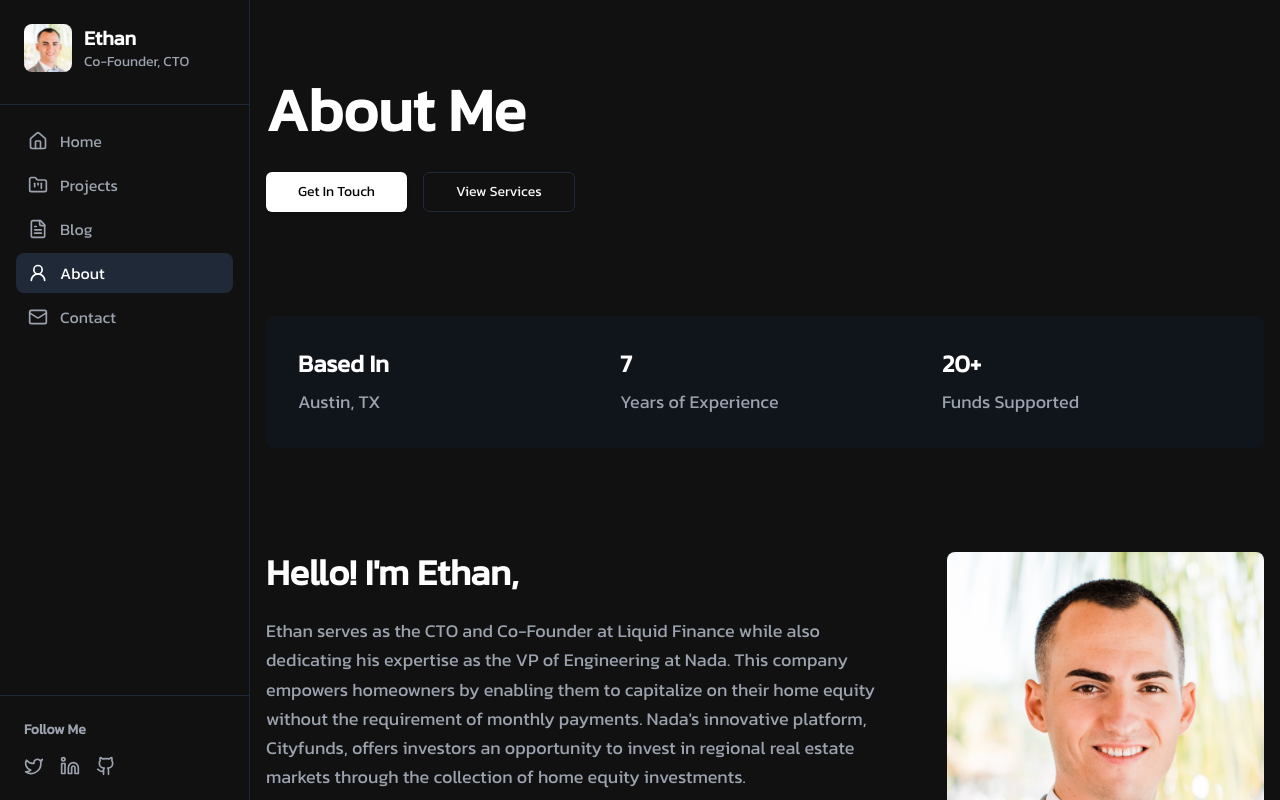
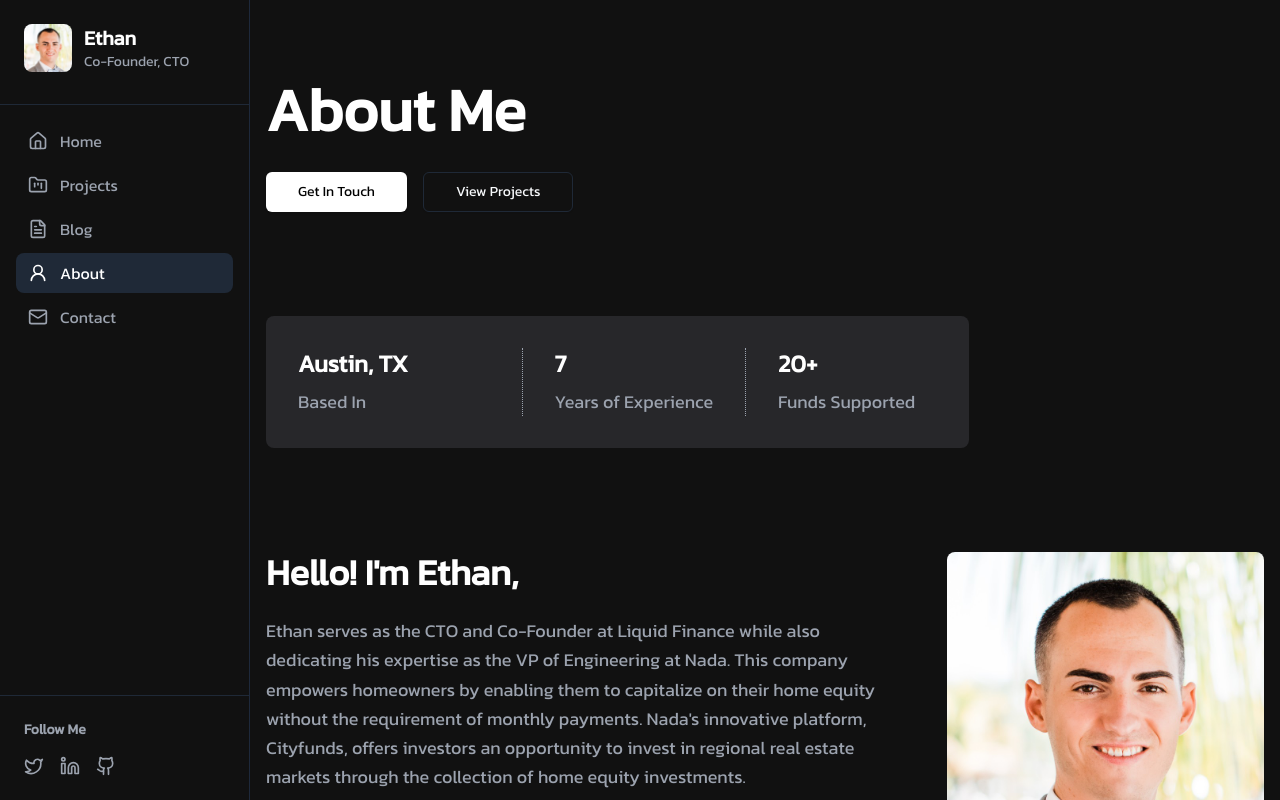
Before and after one commit to ethanblumenthal/ethan-blumenthal, a Next.js app: page /about in a window 1280 px wide. Shown: the top 800 px of the page. Built offline with nearby package versions, Linux system fonts and the light colour scheme.

Commit message:
Update content and design.

```diff
--- a/app/projects/page.tsx
+++ b/app/projects/page.tsx
@@ -6,7 +6,12 @@ export default function ProjectsPage() {
   return (
     <div className="space-y-8">
       <FadeIn>
-        <h1 className="text-4xl font-bold text-white">Recent Projects</h1>
+        <section className="py-12">
+          <h1 className="text-6xl font-bold text-white mb-4">My Projects</h1>
+          <p className="text-xl text-gray-400">
+            I build crypto and AI products for real estate.
+          </p>
+        </section>
       </FadeIn>
       <div className="grid grid-cols-1 md:grid-cols-2 gap-6">
         {PROJECTS.map((project, index) => (
--- a/components/about/about-header.tsx
+++ b/components/about/about-header.tsx
@@ -19,7 +19,7 @@ export default function AboutHeader() {
           className="border-gray-800 hover:bg-gray-800"
           asChild
         >
-          <Link href="/services">View Services</Link>
+          <Link href="/projects">View Projects</Link>
         </Button>
       </div>
     </section>
--- a/components/about/about-stats.tsx
+++ b/components/about/about-stats.tsx
@@ -1,16 +1,16 @@
 export default function AboutStats() {
   return (
     <section className="py-6">
-      <div className="grid grid-cols-1 md:grid-cols-3 gap-8 rounded-lg bg-gray-900/50 p-8">
+      <div className="inline-grid grid-cols-1 md:grid-cols-3 gap-8 rounded-lg bg-zinc-800 p-8">
         <div>
-          <h2 className="text-2xl font-bold text-white mb-2">Based In</h2>
-          <p className="text-gray-400 text-lg">Austin, TX</p>
+          <h2 className="text-2xl font-bold text-white mb-2">Austin, TX</h2>
+          <p className="text-gray-400 text-lg">Based In</p>
         </div>
-        <div>
+        <div className="md:border-l border-dotted border-gray-400 md:pl-8">
           <h2 className="text-2xl font-bold text-white mb-2">7</h2>
           <p className="text-gray-400 text-lg">Years of Experience</p>
         </div>
-        <div>
+        <div className="md:border-l border-dotted border-gray-400 md:pl-8">
           <h2 className="text-2xl font-bold text-white mb-2">20+</h2>
           <p className="text-gray-400 text-lg">Funds Supported</p>
         </div>
--- a/components/blog/blog-header.tsx
+++ b/components/blog/blog-header.tsx
@@ -2,20 +2,11 @@ import { Input } from '@/components/ui/input';
 
 export default function BlogHeader() {
   return (
-    <section className="py-12 space-y-8">
-      <div>
-        <h1 className="text-6xl font-bold text-white mb-4">My Blog</h1>
-        <p className="text-xl text-gray-400">
-          I write about everything going on in the design world
-        </p>
-      </div>
-      <div className="max-w-2xl">
-        <Input
-          type="search"
-          placeholder="Search Articles..."
-          className="bg-gray-900/50 border-gray-800 h-12 text-lg"
-        />
-      </div>
+    <section className="py-12">
+      <h1 className="text-6xl font-bold text-white mb-4">My Blog</h1>
+      <p className="text-xl text-gray-400">
+        I write about the tokenization of real estate.
+      </p>
     </section>
   );
 }
--- a/components/hero.tsx
+++ b/components/hero.tsx
@@ -7,16 +7,16 @@ export default function Hero() {
       <div className="space-y-6">
         <div className="inline-flex items-center rounded-full bg-green-500/10 px-3 py-1 text-sm font-medium text-green-500 ring-1 ring-inset ring-green-500/20">
           <span className="mr-2 h-2 w-2 rounded-full bg-green-500"></span>
-          Available for Work
+          Available for Coffee
         </div>
         <div className="space-y-4">
-          <h1 className="text-6xl font-bold text-white">Hey, I'm Ethan</h1>
+          <h1 className="text-6xl font-bold text-white">Hey, I&apos;m Ethan</h1>
           <h2 className="text-5xl font-bold text-white">
             Co-Founder, CTO @ Liquid Finance
           </h2>
           <p className="text-xl text-gray-400">
-            I've been building real estate investing products for the past 5
-            years.
+            I&apos;ve been building real estate investing products for the past
+            5 years.
           </p>
         </div>
         <div className="flex gap-4 pt-4">
```
